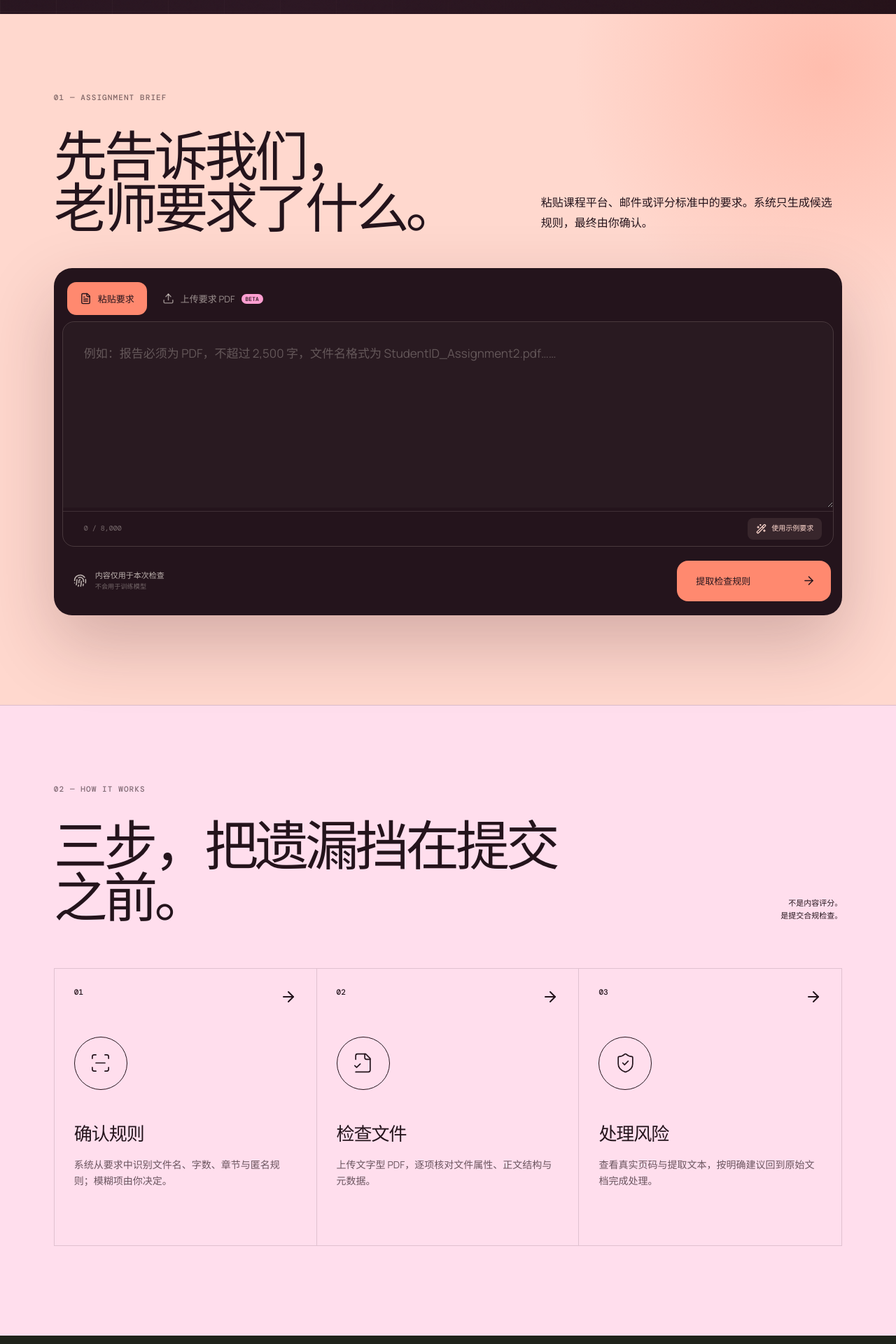
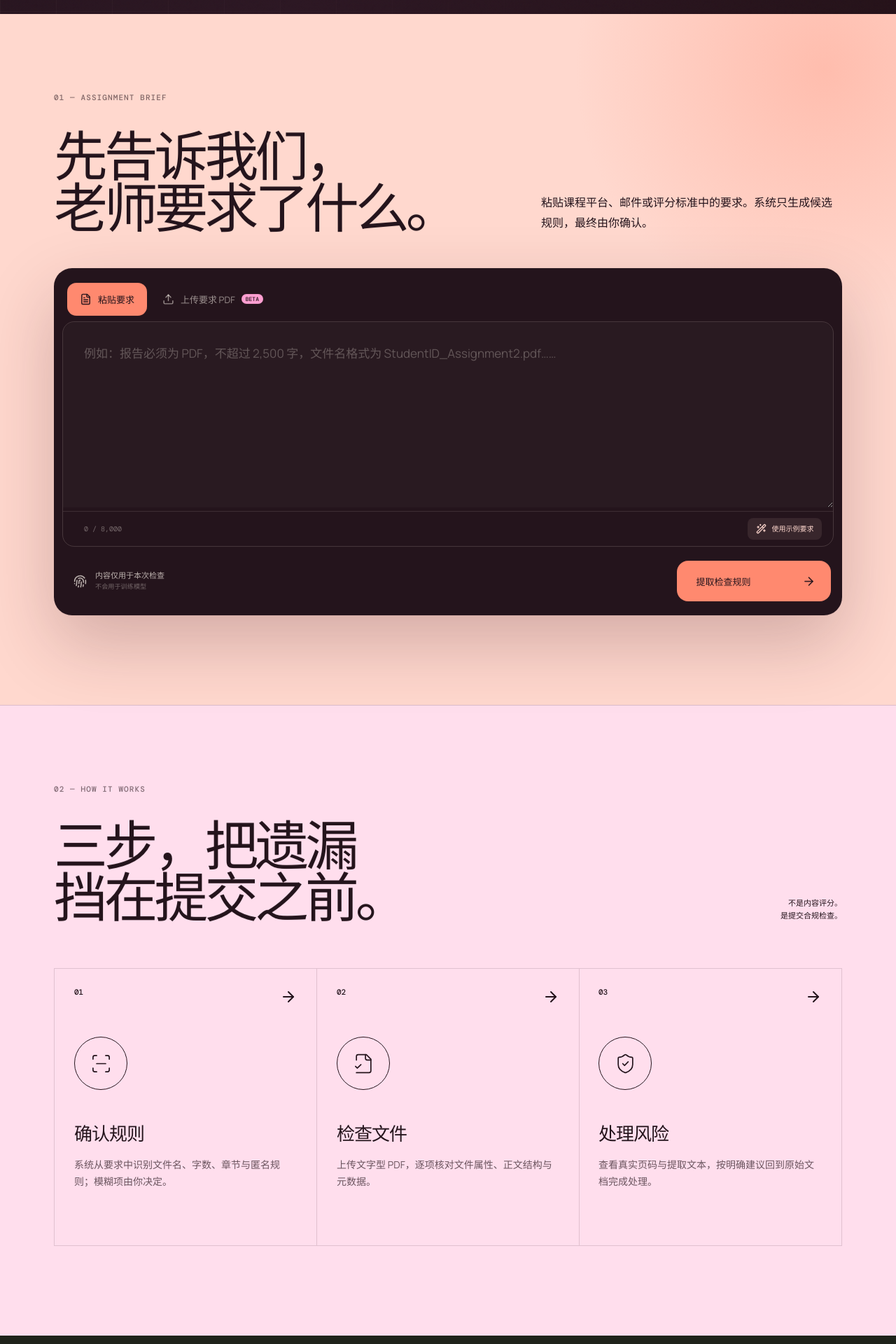
Before and after one commit to Caden0626/SubmitGuard, a React (Vite) app: page / in a window 1280 px wide. Shown: the part 780-2700 px from the top of the page at 70% size. Built offline with nearby package versions, Linux system fonts and the light colour scheme.

Commit message:
Unify text entrance motion (#5)
Co-authored-by: Caden <li.qihao@student.zy.cdut.edu.cn>

```diff
--- a/src/main.tsx
+++ b/src/main.tsx
@@ -197,16 +197,54 @@ function Intake({ requirement, setRequirement, onAnalyze, showToast }: {
   onAnalyze: () => void
   showToast: (message: string) => void
 }) {
+  const intakeRef = useRef<HTMLElement>(null)
   const textareaRef = useRef<HTMLTextAreaElement>(null)
   const [inputMode, setInputMode] = useState<'text' | 'file'>('text')
+  const [heroReady, setHeroReady] = useState(false)
+
+  useEffect(() => {
+    let active = true
+    let activated = false
+    const activate = () => {
+      if (!active || activated) return
+      activated = true
+      requestAnimationFrame(() => active && setHeroReady(true))
+    }
+    const fallback = window.setTimeout(activate, 650)
+    document.fonts?.ready.then(activate).catch(activate)
+    return () => {
+      active = false
+      window.clearTimeout(fallback)
+    }
+  }, [])
+
+  useEffect(() => {
+    const root = intakeRef.current
+    if (!root) return
+    const elements = Array.from(root.querySelectorAll<HTMLElement>('[data-scroll-reveal]'))
+    if (!('IntersectionObserver' in window)) {
+      elements.forEach((element) => element.classList.add('is-visible'))
+      return
+    }
+    const observer = new IntersectionObserver((entries) => {
+      entries.forEach((entry) => {
+        if (!entry.isIntersecting) return
+        entry.target.classList.add('is-visible')
+        observer.unobserve(entry.target)
+      })
+    }, { threshold: 0.14, rootMargin: '0px 0px -8% 0px' })
+    elements.forEach((element) => observer.observe(element))
+    return () => observer.disconnect()
+  }, [])
+
   const loadSample = () => {
     setRequirement(sampleRequirement)
     setInputMode('text')
     requestAnimationFrame(() => textareaRef.current?.focus())
   }
   return (
-    <main className="intake-page">
-      <section className="hero">
+    <main className="intake-page" ref={intakeRef}>
+      <section className={`hero ${heroReady ? 'hero--ready' : ''}`}>
         <div className="hero-noise" />
         <div className="hero-copy">
           <div className="eyebrow reveal reveal--1"><Sparkles size={15} /> 作业提交前智能检查</div>
@@ -230,12 +268,12 @@ function Intake({ requirement, setRequirement, onAnalyze, showToast }: {
       </section>
 
       <section className="workspace-section" id="workspace">
-        <div className="section-index">01 — ASSIGNMENT BRIEF</div>
+        <div className="section-index scroll-reveal" data-scroll-reveal>01 — ASSIGNMENT BRIEF</div>
         <div className="workspace-heading">
-          <h2>先告诉我们，<br />老师要求了什么。</h2>
-          <p>粘贴课程平台、邮件或评分标准中的要求。系统只生成候选规则，最终由你确认。</p>
+          <h2 className="scroll-reveal" data-scroll-reveal>先告诉我们，<br />老师要求了什么。</h2>
+          <p className="scroll-reveal" data-scroll-reveal style={{ '--reveal-delay': '90ms' } as React.CSSProperties}>粘贴课程平台、邮件或评分标准中的要求。系统只生成候选规则，最终由你确认。</p>
         </div>
-        <div className="intake-card">
+        <div className="intake-card scroll-reveal" data-scroll-reveal>
           <div className="input-tabs" role="tablist">
             <button className={inputMode === 'text' ? 'is-active' : ''} onClick={() => setInputMode('text')} role="tab">
               <FileText size={17} /> 粘贴要求
@@ -276,15 +314,15 @@ function Intake({ requirement, setRequirement, onAnalyze, showToast }: {
       </section>
 
       <section className="how-section" id="how">
-        <div className="section-index">02 — HOW IT WORKS</div>
-        <div className="how-title"><h2>三步，把遗漏挡在提交之前。</h2><span>不是内容评分。<br />是提交合规检查。</span></div>
+        <div className="section-index scroll-reveal" data-scroll-reveal>02 — HOW IT WORKS</div>
+        <div className="how-title"><h2 className="scroll-reveal" data-scroll-reveal>三步，把遗漏挡在提交之前。</h2><span className="scroll-reveal" data-scroll-reveal style={{ '--reveal-delay': '90ms' } as React.CSSProperties}>不是内容评分。<br />是提交合规检查。</span></div>
         <div className="how-grid">
           {[
             ['01', '确认规则', '系统从要求中识别文件名、字数、章节与匿名规则；模糊项由你决定。'],
             ['02', '检查文件', '上传文字型 PDF，逐项核对文件属性、正文结构与元数据。'],
             ['03', '处理风险', '查看真实页码与提取文本，按明确建议回到原始文档完成处理。'],
           ].map(([number, title, copy], i) => (
-            <article className={`how-card how-card--${i + 1}`} key={number}>
+            <article className={`how-card how-card--${i + 1} scroll-reveal`} data-scroll-reveal key={number} style={{ '--reveal-delay': `${i * 90}ms` } as React.CSSProperties}>
               <span>{number}</span><div className="how-card__icon">{i === 0 ? <ScanLine /> : i === 1 ? <FileCheck2 /> : <ShieldCheck />}</div>
               <h3>{title}</h3><p>{copy}</p><ArrowRight className="how-card__arrow" />
             </article>
@@ -293,12 +331,12 @@ function Intake({ requirement, setRequirement, onAnalyze, showToast }: {
       </section>
 
       <section className="privacy-section" id="privacy">
-        <div className="privacy-orb"><LockKeyhole size={42} /></div>
-        <div>
+        <div className="privacy-orb scroll-reveal" data-scroll-reveal><LockKeyhole size={42} /></div>
+        <div className="scroll-reveal" data-scroll-reveal>
           <span className="section-index">03 — PRIVACY BY DEFAULT</span>
           <h2>你的作业，<br />不该成为永久数据。</h2>
         </div>
-        <div className="privacy-copy">
+        <div className="privacy-copy scroll-reveal" data-scroll-reveal style={{ '--reveal-delay': '100ms' } as React.CSSProperties}>
           <p>真实 PDF 直接在当前浏览器中解析，不上传到 SubmitGuard 服务器；刷新或关闭页面后，文件对象会从当前会话释放。</p>
           <div><span>本地</span><small>浏览器内解析</small></div>
           <div><span>0</span><small>训练用途</small></div>
--- a/src/styles.css
+++ b/src/styles.css
@@ -38,6 +38,8 @@ body {
   min-width: 320px;
   min-height: 100vh;
   background: var(--ink);
+  -webkit-font-smoothing: antialiased;
+  -moz-osx-font-smoothing: grayscale;
 }
 
 button,
@@ -343,14 +345,39 @@ input:focus-visible {
 .reveal {
   opacity: 0;
   transform: translateY(42px);
-  animation: reveal-up 1s var(--ease) forwards;
+  will-change: opacity, transform;
 }
+
+.hero--ready .reveal { animation: reveal-up 1s var(--ease) forwards; }
 
 .reveal--1 { animation-delay: .1s; }
 .reveal--2 { animation-delay: .18s; }
 .reveal--3 { animation-delay: .28s; }
 .reveal--4 { animation-delay: .42s; }
 .reveal--5 { animation-delay: .52s; }
+
+.scroll-reveal {
+  opacity: 0;
+  transform: translateY(34px);
+  transition: opacity .85s var(--ease), transform .85s var(--ease);
+  transition-delay: var(--reveal-delay, 0ms);
+  will-change: opacity, transform;
+}
+
+.scroll-reveal.is-visible {
+  opacity: 1;
+  transform: translateY(0);
+}
+
+.hero-title,
+.workspace-heading h2,
+.how-title h2,
+.privacy-section h2 { text-wrap: balance; }
+
+.hero-sub,
+.workspace-heading p,
+.how-card p,
+.privacy-copy p { text-wrap: pretty; }
 
 .orbital {
   position: absolute;
@@ -1114,7 +1141,8 @@ input:focus-visible {
 .toast svg { color: var(--green); flex: 0 0 auto; }
 .toast--visible { opacity: 1; transform: translate(-50%, 0); }
 
-@keyframes reveal-up { to { opacity: 1; transform: translateY(0); } }
+@keyframes reveal-up { 72% { opacity: 1; transform: translateY(-5px); } 100% { opacity: 1; transform: translateY(0); } }
+@keyframes reveal-gentle { to { opacity: 1; transform: translateY(0); } }
 @keyframes screen-enter { from { opacity: 0; transform: translateY(20px); } }
 @keyframes list-enter { from { opacity: 0; transform: translateY(14px); } }
 @keyframes rotate-orbit { to { transform: rotate(360deg); } }
@@ -1244,6 +1272,23 @@ input:focus-visible {
 @media (prefers-reduced-motion: reduce) {
   *, *::before, *::after { scroll-behavior: auto !important; animation-duration: .01ms !important; animation-iteration-count: 1 !important; transition-duration: .01ms !important; }
 
+  /* Keep text entrance behavior consistent across Windows and mobile while
+     using a shorter travel distance and no overshoot. */
+  .hero--ready .reveal {
+    animation-name: reveal-gentle !important;
+    animation-duration: .72s !important;
+    animation-timing-function: ease-out !important;
+    animation-fill-mode: forwards !important;
+    animation-iteration-count: 1 !important;
+  }
+  .reveal--1 { animation-delay: .05s !important; }
+  .reveal--2 { animation-delay: .1s !important; }
+  .reveal--3 { animation-delay: .16s !important; }
+  .reveal--4 { animation-delay: .22s !important; }
+  .reveal--5 { animation-delay: .28s !important; }
+  .scroll-reveal { transform: translateY(14px); transition-duration: .7s !important; }
+  .scroll-reveal.is-visible { transform: translateY(0); }
+
   /* Keep the quiet, decorative hero signal alive while respecting the
      preference everywhere else. The slower timing avoids rapid motion. */
   .orbit--one { animation: rotate-orbit 36s linear infinite !important; }
```
